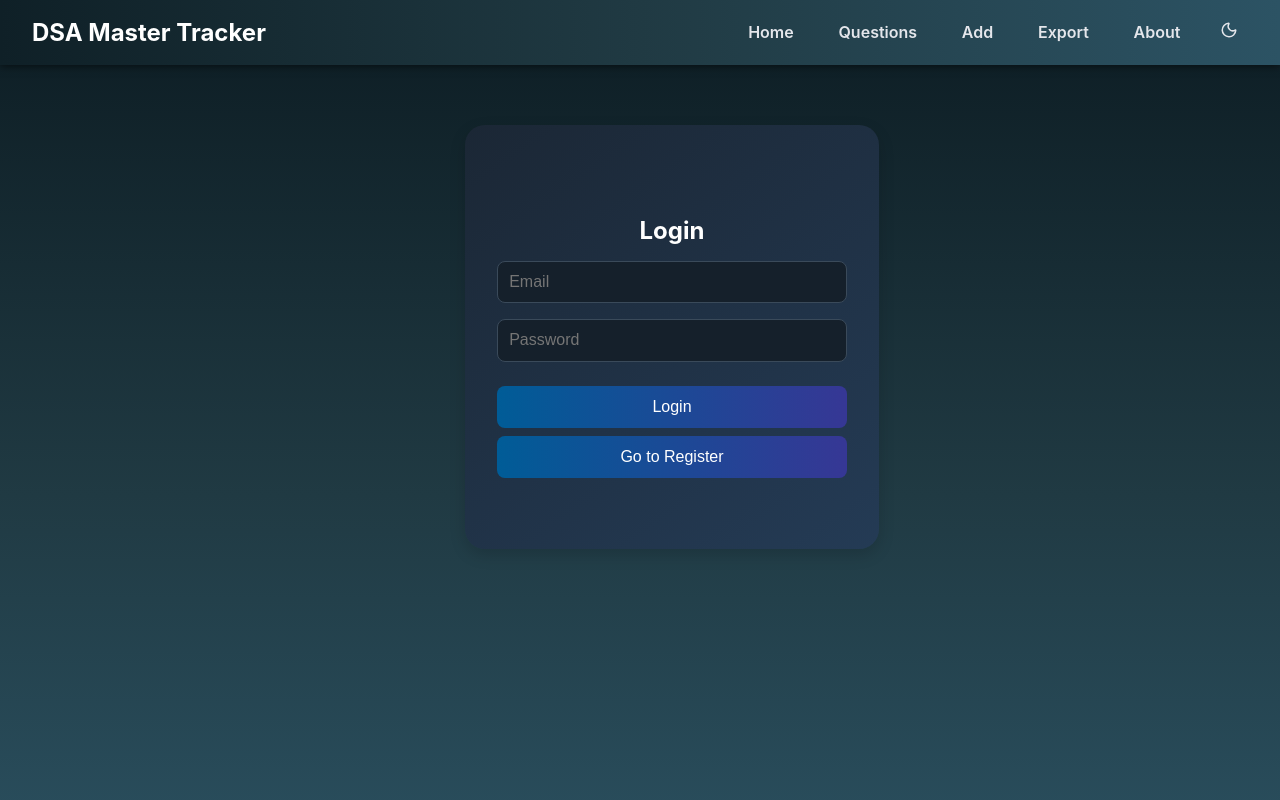
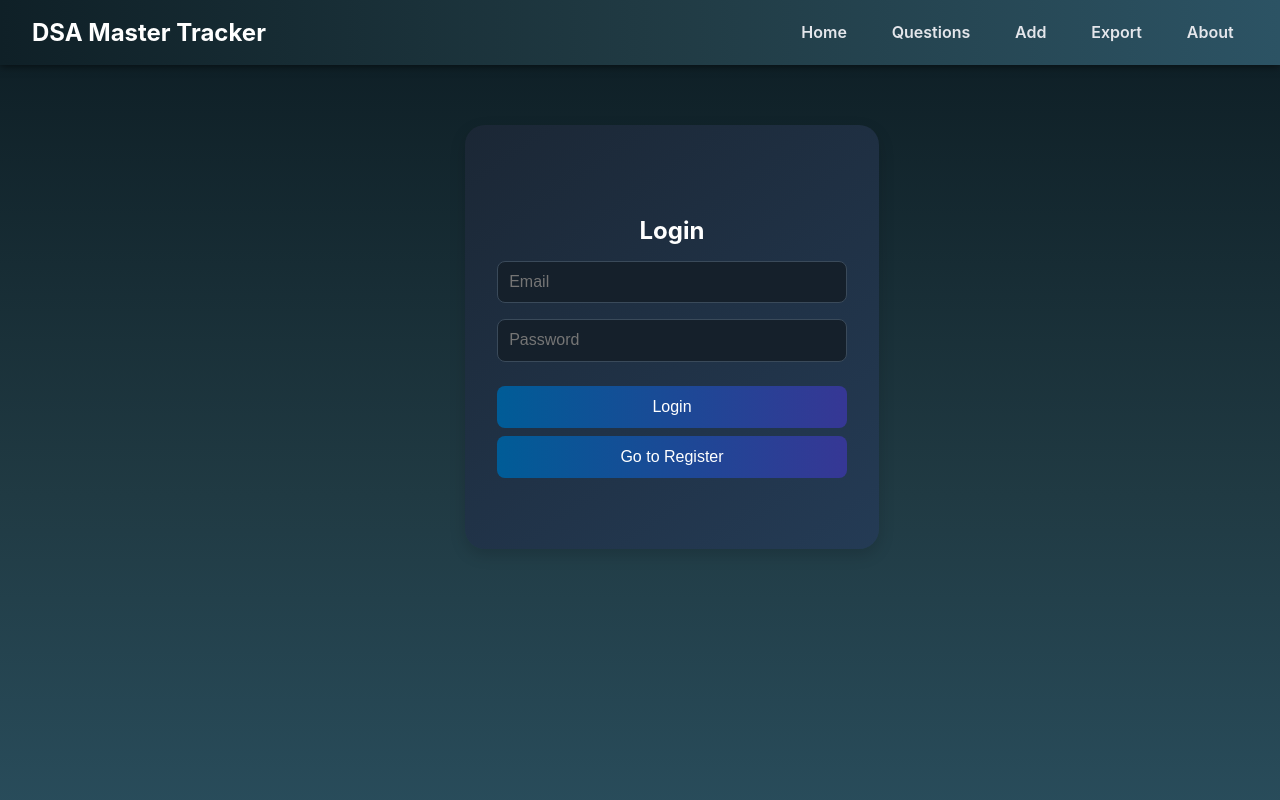
Before and after one commit to Pratik-shedge07/dsa-tracker, a React (Create React App) app: page /login in a window 1280 px wide. Shown: the top 800 px of the page. Built offline with nearby package versions, Linux system fonts and the light colour scheme.

Commit message:
darktheme toogle removed

```diff
--- a/src/App.js
+++ b/src/App.js
@@ -17,10 +17,6 @@ function App() {
     return stored ? JSON.parse(stored) : [];
   });
 
-  const [darkMode, setDarkMode] = useState(() => {
-    return localStorage.getItem('dark-mode') === 'true';
-  });
-
   const [isLoggedIn, setIsLoggedIn] = useState(() => {
     return localStorage.getItem('isLoggedIn') === 'true';
   });
@@ -30,10 +26,9 @@ function App() {
   }, [questions]);
 
   useEffect(() => {
-    localStorage.setItem('dark-mode', darkMode);
-    document.body.style.backgroundColor = darkMode ? '#121212' : '#f4f6f8';
-    document.body.style.color = darkMode ? '#e0e0e0' : '#2c3e50';
-  }, [darkMode]);
+    document.body.style.backgroundColor = '#f4f6f8';
+    document.body.style.color = '#2c3e50';
+  }, []);
 
   const handleAdd = (newQuestion) => {
     setQuestions((prev) => [newQuestion, ...prev]);
@@ -60,14 +55,12 @@ function App() {
           display: 'flex',
           flexDirection: 'column',
           minHeight: '100vh',
-          backgroundColor: darkMode ? '#121212' : '#f4f6f8',
-          color: darkMode ? '#e0e0e0' : '#2c3e50',
+          background: '#f4f6f8',
+          color: '#2c3e50',
           transition: 'all 0.3s ease',
         }}
       >
         <Navbar
-          darkMode={darkMode}
-          toggleDarkMode={() => setDarkMode(!darkMode)}
           isLoggedIn={isLoggedIn}
           onLogout={handleLogout}
         />
--- a/src/components/Navbar.jsx
+++ b/src/components/Navbar.jsx
@@ -143,9 +143,7 @@ function Navbar({ darkMode, toggleDarkMode, isLoggedIn, onLogout }) {
         <StyledLink to="/about" onClick={() => setMenuOpen(false)}>
           About
         </StyledLink>
-        <Button onClick={toggleDarkMode} title="Toggle Dark Mode" aria-label="Toggle Dark Mode">
-          {darkMode ? <Sun size={18} /> : <Moon size={18} />}
-        </Button>
+
         {isLoggedIn && (
           <Button onClick={handleLogoutClick} title="Logout" aria-label="Logout">
             <LogOut size={18} />
```
